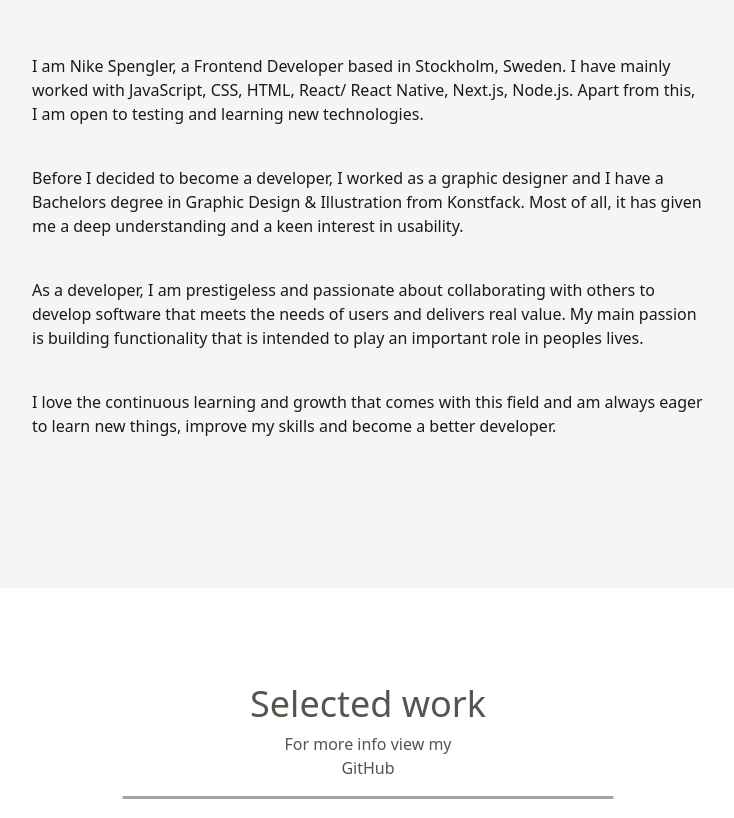
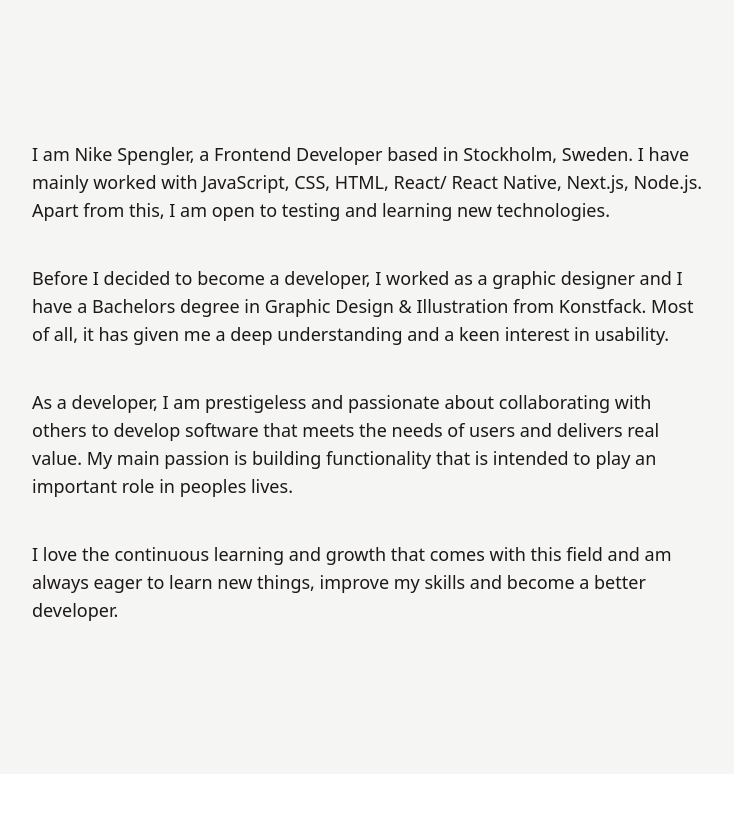
Before and after one commit to NikeSpengler/portfolio, a React (Vite) app in the folder portfolio-vite/: page / in a window 1280 px wide. Shown: the part 874-1692 px from the top of the page, without its empty margins (272-1006 px from the left). Built offline with nearby package versions, Linux system fonts and the light colour scheme.

Commit message:
Update style

```diff
--- a/portfolio-vite/src/components/About.jsx
+++ b/portfolio-vite/src/components/About.jsx
@@ -31,7 +31,7 @@ const About = () => {
                         visible: { opacity: 1, x: 0}
                     }}
                 >
-                <p className="flex flex-col text-base text-stone-900 pt-16 md:text-base md:max-w-lg lg:max-w-xl xl:max-w-2xl">
+                <p className="flex flex-col text-base text-stone-900 pt-20 md:pt-[150px] md:text-lg md:max-w-lg lg:max-w-xl xl:max-w-2xl">
                 I am Nike Spengler, a Frontend Developer based in Stockholm, Sweden. I have mainly worked with JavaScript, CSS, HTML, React/ React Native, Next.js, Node.js. Apart from this, I am open to testing and learning new technologies.
                 </p>
             </motion.div>
@@ -46,7 +46,7 @@ const About = () => {
                   visible: { opacity: 1, x: 0}
               }}
             >
-                <p className="flex flex-col text-base text-stone-900 pt-10 md:text-base md:max-w-lg lg:max-w-xl xl:max-w-2xl ">
+                <p className="flex flex-col text-base text-stone-900 pt-10 md:text-lg md:max-w-lg lg:max-w-xl xl:max-w-2xl ">
                 Before I decided to become a developer, I worked as a graphic designer and I have a Bachelors degree in Graphic Design & Illustration from Konstfack. Most of all, it has given me a deep understanding and a keen interest in usability.
                 </p>
             </motion.div>
@@ -61,7 +61,7 @@ const About = () => {
                   visible: { opacity: 1, x: 0}
               }}
             >
-                <p className="flex flex-col text-base text-stone-900 pt-10 md:text-base md:max-w-lg lg:max-w-xl xl:max-w-2xl">
+                <p className="flex flex-col text-base text-stone-900 pt-10 md:text-lg md:max-w-lg lg:max-w-xl xl:max-w-2xl">
                 As a developer, I am prestigeless and passionate about collaborating with others to develop software that meets the needs of users and delivers real value. My main passion is building functionality that is intended to play an important role in peoples lives.
                 </p>
             </motion.div>
@@ -76,7 +76,7 @@ const About = () => {
                   visible: { opacity: 1, x: 0}
               }}
             >
-                <p className="flex flex-col text-base text-stone-900 pt-10 pb-20 md:pb-[150px] md:text-base md:max-w-lg lg:max-w-xl xl:max-w-2xl">
+                <p className="flex flex-col text-base text-stone-900 pt-10 pb-20 md:pb-[150px] md:text-lg md:max-w-lg lg:max-w-xl xl:max-w-2xl">
                 I love the continuous learning and growth that comes with this field and am always eager to learn new things, improve my skills and become a better developer.
                 </p>
             </motion.div>
--- a/portfolio-vite/src/components/Intro.jsx
+++ b/portfolio-vite/src/components/Intro.jsx
@@ -31,7 +31,7 @@ const Intro = () => {
                   visible: { opacity: 1, x: 0}
               }}
             >
-                <a href="#Contact" className="text-[30px] md:text-[50px] font-light text-left text-stone-600 pb-10 md:pb-10 tracking-wide md:text-5xl">Contact me →</a>
+                <a href="#Contact" className="text-[30px] md:text-[50px] font-light text-center text-stone-600 pb-10 md:pb-10 tracking-wide md:text-5xl">Contact me →</a>
             </motion.div>
             {/* <div className='flex md:flex justify-center md:justify-center mx-auto md:mx-0 px-4'>
                 <motion.div
--- a/portfolio-vite/src/components/Work.jsx
+++ b/portfolio-vite/src/components/Work.jsx
@@ -109,8 +109,8 @@ const Work = () => {
   return (
     <div id="Work" ref={ref} className="relative md:order-2 bg-white text-stone-600 min-h-screen px-4 pt-4 pb-4 flex flex-col justify-center">
         <div id="progress" className='sticky top-0 pt-20 pb-6'>
-          <p className='text-4xl flex flex-col justify-center items-center pb-2'>Selected work</p>
-          <p className='text-2l flex flex-col justify-center items-center pb-4'>For more info view my <a className='hover:text-red-800' href="https://github.com/NikeSpengler">GitHub</a></p>
+          <h1 className='text-4xl flex flex-col justify-center items-center pb-2'>Selected work</h1>
+          <p className='text-base md:text-lg flex flex-col justify-center items-center pb-4'>For more info view my <a className='hover:text-red-800' href="https://github.com/NikeSpengler">GitHub</a></p>
           <motion.div style={{scaleX: scaleX}} id="progressbar" className='inset-x-0 h-16 h-[3px] bg-stone-400'></motion.div>
         </div>
         <div>
```
